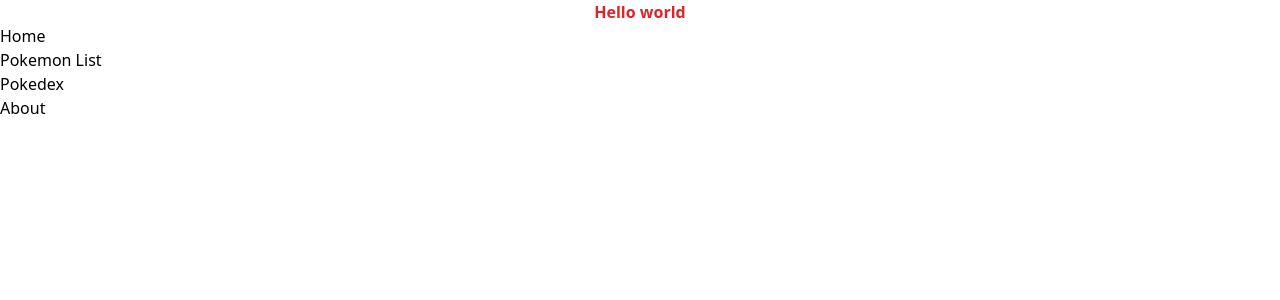
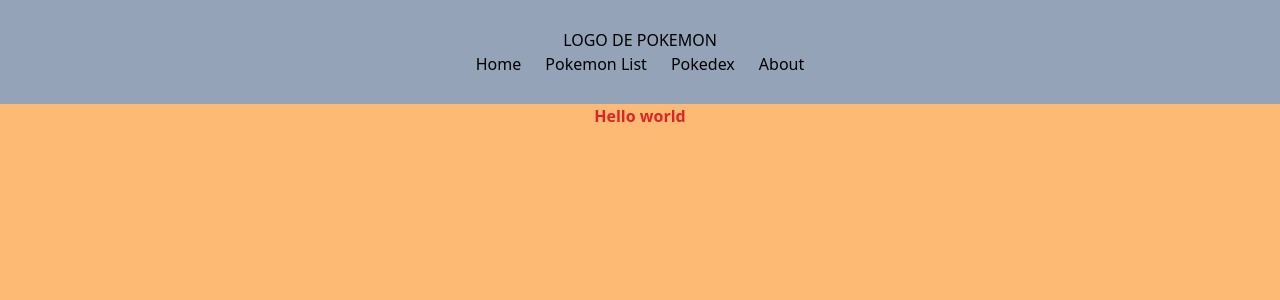
Before and after one commit to damian-nestea/pokedex-nextjs-tailwind, a Next.js app in the folder pokedex-project/: page / in a window 1280 px wide. Shown: the top 300 px of the page. Built offline with nearby package versions, Linux system fonts and the light colour scheme.

Commit message:
feature adição de layout que se repete no projeto com o navbar no componente, estilização básica para separação de seções da página

```diff
--- /dev/null
+++ b/pokedex-project/components/Layout/index.js
@@ -0,0 +1,16 @@
+import React from "react";
+import Navbar from "../Navbar";
+
+const Layout = ({ children }) => {
+  return (
+    <>
+      <header className=" h-1/5 bg-slate-400 flex flex-col py-7 items-center justify-between">
+        <p>LOGO DE POKEMON</p>
+        <Navbar />
+      </header>
+      <main className=" h-screen bg-orange-300">{children}</main>
+    </>
+  );
+};
+
+export default Layout;
--- a/pokedex-project/components/Navbar/index.js
+++ b/pokedex-project/components/Navbar/index.js
@@ -6,9 +6,11 @@ import { navigationLinks } from "../../utils/data";
 const Navbar = () => {
   const router = useRouter();
   return (
-    <ul>
+    <ul className=" flex gap-6">
       {navigationLinks.map((link, index) => (
-        <li key={index}><Link href={link.path}>{link.label}</Link></li>
+        <li key={index}>
+          <Link href={link.path}>{link.label}</Link>
+        </li>
       ))}
     </ul>
   );
--- a/pokedex-project/src/pages/_app.js
+++ b/pokedex-project/src/pages/_app.js
@@ -1,5 +1,10 @@
-import '@/styles/globals.css'
+import "@/styles/globals.css";
+import Layout from "../../components/Layout";
 
 export default function App({ Component, pageProps }) {
-  return <Component {...pageProps} />
+  return (
+    <Layout>
+      <Component {...pageProps} />
+    </Layout>
+  );
 }
--- a/pokedex-project/src/pages/index.js
+++ b/pokedex-project/src/pages/index.js
@@ -1,11 +1,7 @@
-import Navbar from "../../components/Navbar";
-
 export default function Home() {
   return (
     <>
       <h1 className=" text-red-600 font-bold text-center">Hello world</h1>
-      <Navbar />
     </>
-  )
-
+  );
 }
--- a/pokedex-project/tailwind.config.js
+++ b/pokedex-project/tailwind.config.js
@@ -1,11 +1,12 @@
 /** @type {import('tailwindcss').Config} */
 module.exports = {
   content: [
-        // Or if using `src` directory:
+    // Or if using `src` directory:
     "./src/**/*.{js,ts,jsx,tsx,mdx}",
+    "./components/**/*.{js,ts,jsx,tsx}",
   ],
   theme: {
     extend: {},
   },
   plugins: [],
-}
+};
```
